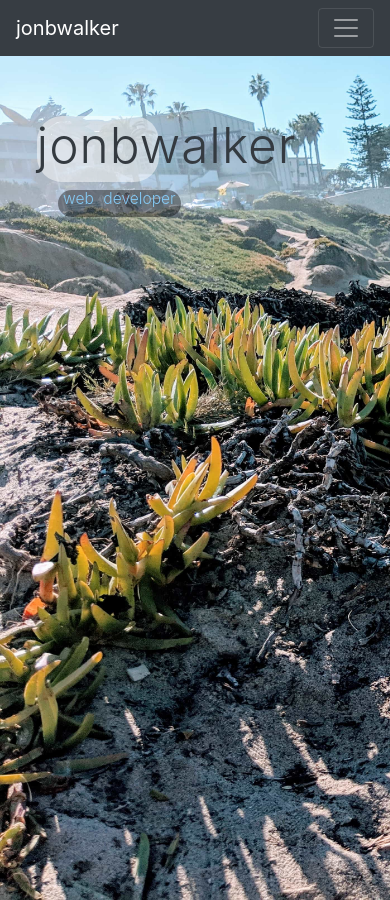
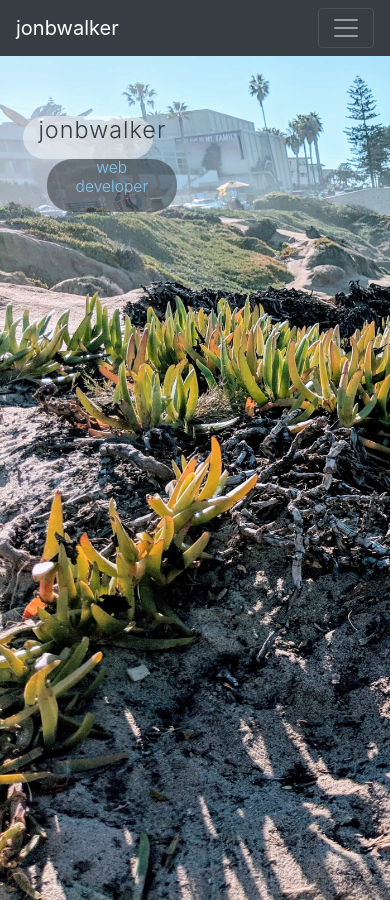
Before and after one commit to jonbwalker/jonbwalker.com, a Nuxt app: page / in a window 390 px wide. Built offline with nearby package versions, Linux system fonts and the light colour scheme.

Commit message:
fix text responsiveness  * update bootstrap-vue nuxt-edge to latest

```diff
--- a/package.json
+++ b/package.json
@@ -13,8 +13,8 @@
     "precommit": "npm run lint"
   },
   "dependencies": {
-    "bootstrap-vue": "^2.0.0-rc.11",
-    "nuxt-edge": "^2.2.0-25657632.95428c2"
+    "bootstrap-vue": "^2.0.0-rc.22",
+    "nuxt-edge": "^2.10.0-26123052.0daaf87c"
   },
   "devDependencies": {
     "babel-eslint": "^8.2.1",
--- a/pages/index.vue
+++ b/pages/index.vue
@@ -1,7 +1,7 @@
 <template>
   <b-container fluid>
-    <b-row class="section-1">
-      <b-col cols="12">
+    <b-row>
+      <b-col cols="4" class="section-1">
         <h1 class="site-title">
           jonbwalker
         </h1>
@@ -9,7 +9,7 @@
     </b-row>
 
     <b-row>
-      <b-col cols="12">
+      <b-col cols="4" class="section-2">
         <h2 class="subtitle">
           web developer
         </h2>
@@ -26,6 +26,8 @@
 </script>
 
 <style lang="sass" scoped>
+  $enable-responsive-font-sizes: true
+
   html
     font-family: "Quicksand", "Source Sans Pro", -apple-system, BlinkMacSystemFont, "Segoe UI", Roboto, "Helvetica Neue", Arial, sans-serif
     font-weight: 200
@@ -39,30 +41,33 @@
     text-align: center
     height: 100vh
 
-  .site-title
+  .section-1
     background: rgba(255,255,255,0.5)
     border-radius: 25px
-    color: #343a40
-    font-weight: 300
-    font-size: calc(50px + (100 - 50) * ((100vw - 400px) / (1600 - 400)))
-    letter-spacing: 1px
     margin-top: 60px
     margin-right: 32%
     margin-left: 6%
     padding-bottom: 7px
-    width: 34%
+
+  .site-title
+    color: #343a40
+    font-weight: 300
+    font-size: 6vw
+    letter-spacing: 1px
+
+  .section-2
+    background: rgba(0,0,0,0.4)
+    border-radius: 25px
+    margin-right: 32%
+    margin-left: 12%
+    padding-bottom: 8px
 
   .subtitle
     color: #85c9f3
-    background: rgba(0,0,0,0.4)
-    border-radius: 25px
     font-weight: 300
     font-size: 4vw
-    margin-right: 32%
-    margin-left: 12%
-    padding-bottom: 8px
     word-spacing: 5px
-    width: 34%
+
 
   @keyframes fadein
     0%
@@ -71,4 +76,10 @@
       opacity: 0
     100%
       opacity: 1
+
+  @media screen and (min-width: 1200px)
+    .site-title
+      font-size: 70px
+    .subtitle
+      font-size: 48px
 </style>
```
Also changed, not shown: 1 other file (tests, documents, lock files or other folders).
